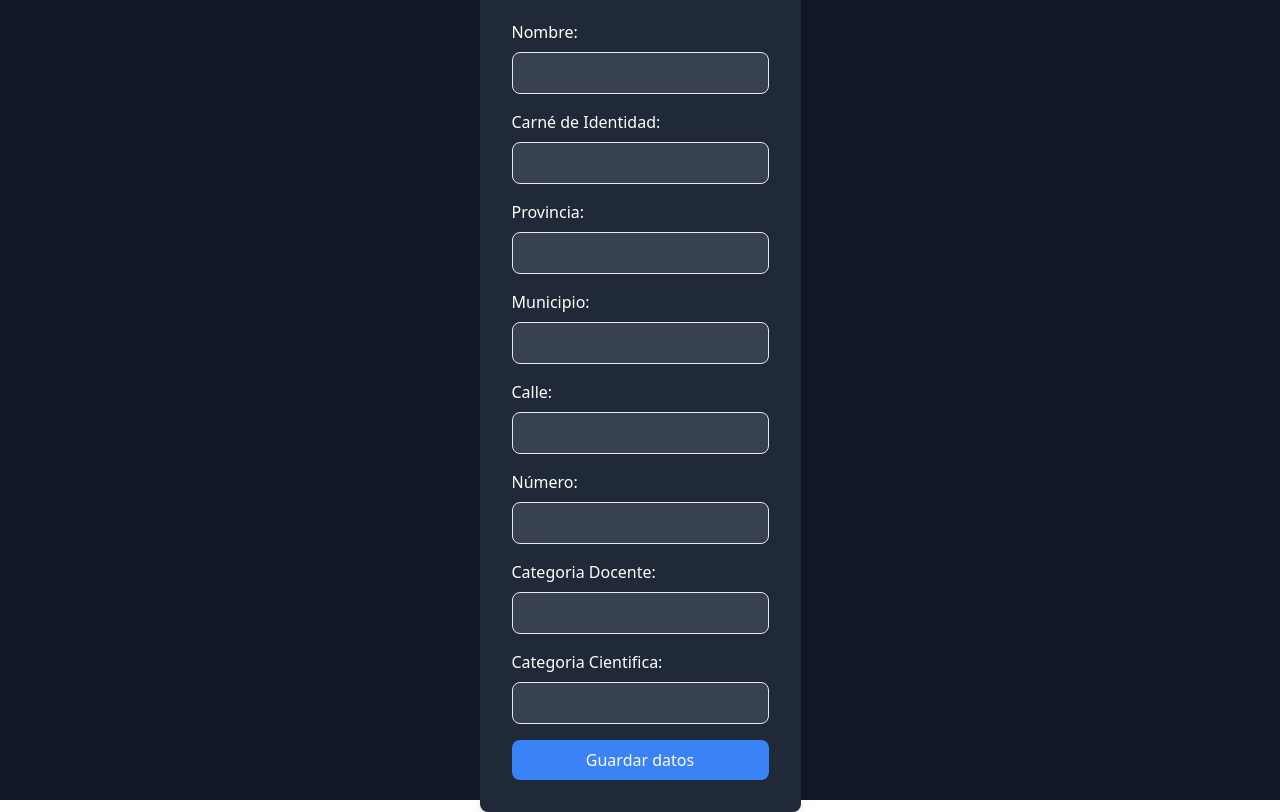
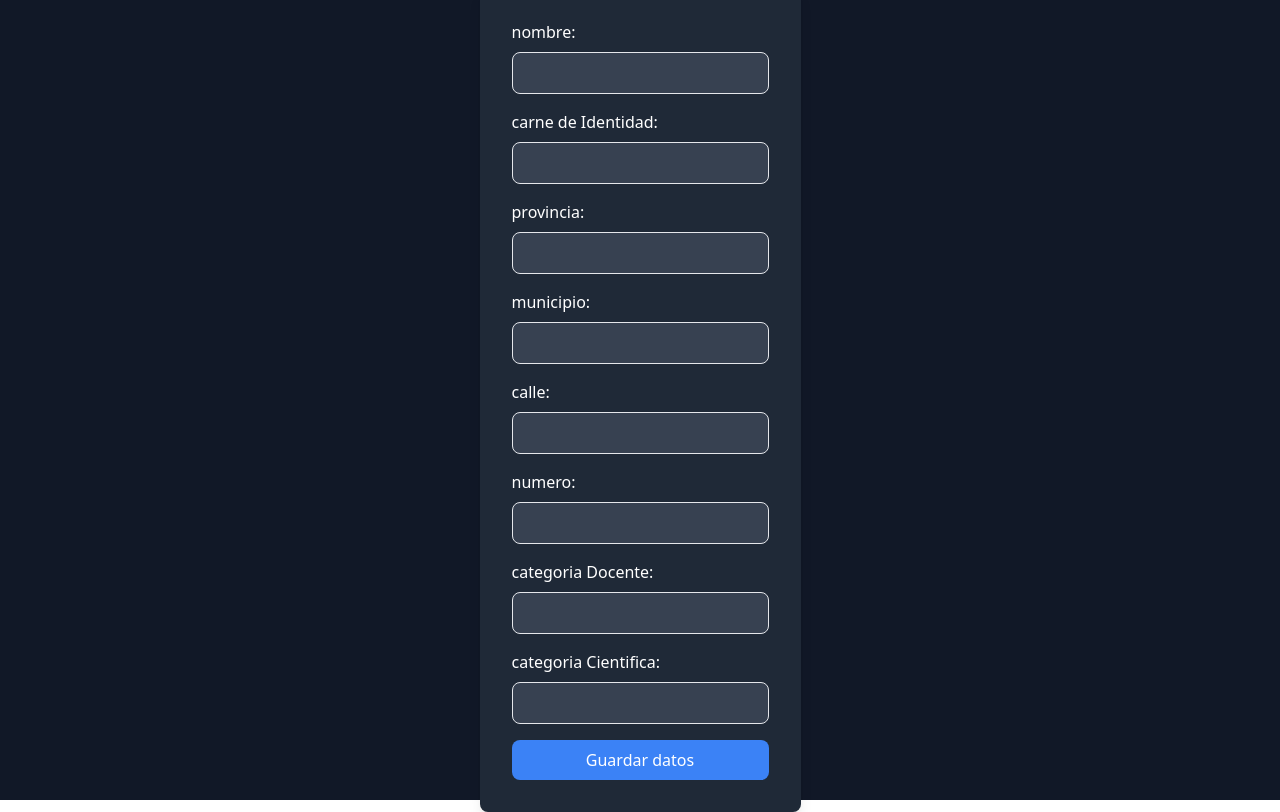
Before and after one commit to drewdev02/front_PW, a React (Vite) app: page /trabajadordocente in a window 1280 px wide. Built offline with nearby package versions, Linux system fonts and the light colour scheme.

Commit message:
agregado menu con las funcionalidades, cambios menores

```diff
--- /dev/null
+++ b/src/pages/component/customForm.tsx
@@ -0,0 +1,29 @@
+import CustomInput from "./CustomInput.tsx";
+
+export interface Props {
+    handleSubmit: (event: { preventDefault: () => void; }) => void;
+    data: Array<any>;
+
+}
+
+
+function CustomForm({handleSubmit, data}: Props) {
+    return (
+        <div className="flex justify-center items-center h-screen bg-gray-900 text-white">
+            <form onSubmit={handleSubmit} className="bg-gray-800 p-8 rounded-lg shadow-lg">
+                {data.map(e => <CustomInput
+                        id={e.id}
+                        value={e.value}
+                        label={e.label}
+                        onChange={e.onChange}
+                    />
+                )}
+                <button type="submit" className="w-full py-2 px-4 bg-blue-500 hover:bg-blue-600 rounded-lg">Guardar
+                    datos
+                </button>
+            </form>
+        </div>
+    )
+}
+
+export default CustomForm;
--- a/src/pages/login.tsx
+++ b/src/pages/login.tsx
@@ -1,10 +1,27 @@
 import {useState} from 'react';
 import axios, {HttpStatusCode} from "axios";
 import {loginUrl} from "../config.ts";
+import {Data} from "../types.ts";
+import CustomForm from "./component/customForm.tsx";
 
 function AuthForm() {
     const [user, setUser] = useState('');
     const [pass, setPass] = useState('');
+    const data: Array<Data> = [
+        {
+            id: "username",
+            label: "Usuario",
+            value: user,
+            onChange: e => setUser(e.target.value),
+        },
+        {
+            id: "password",
+            label: "Contraseña",
+            value: pass,
+            onChange: e => setPass(e.target.value),
+        }
+
+    ]
 
     const handleSubmit = async (event: { preventDefault: () => void }) => {
         event.preventDefault();
@@ -19,33 +36,7 @@ function AuthForm() {
     };
 
     return (
-        <div className="flex justify-center items-center h-screen bg-gray-900 text-white">
-            <form onSubmit={handleSubmit} className="bg-gray-800 p-8 rounded-lg shadow-lg">
-                <div className="mb-4">
-                    <label htmlFor="username" className="block mb-2">Usuario:</label>
-                    <input
-                        type="text"
-                        id="username"
-                        value={user}
-                        onChange={(e) => setUser(e.target.value)}
-                        className="w-full px-3 py-2 bg-gray-700 border rounded-lg text-white"
-                    />
-                </div>
-                <div className="mb-4">
-                    <label htmlFor="password" className="block mb-2">Contraseña:</label>
-                    <input
-                        type="password"
-                        id="password"
-                        value={pass}
-                        onChange={(e) => setPass(e.target.value)}
-                        className="w-full px-3 py-2 bg-gray-700 border rounded-lg text-white"
-                    />
-                </div>
-                <button type="submit" className="w-full py-2 px-4 bg-blue-500 hover:bg-blue-600 rounded-lg">Iniciar
-                    sesión
-                </button>
-            </form>
-        </div>
+        <CustomForm handleSubmit={handleSubmit} data={data}/>
     );
 }
 
--- a/src/pages/trabajador.tsx
+++ b/src/pages/trabajador.tsx
@@ -1,7 +1,9 @@
 import {useState} from 'react';
 import axios, {HttpStatusCode} from "axios";
 import {registerUrl} from "../config.ts";
-import CustomInput from "./component/CustomInput.tsx";
+import CustomForm from "./component/customForm.tsx";
+import {Data} from "../types.ts";
+
 
 function Trabajador() {
     const [nombre, setNombre] = useState('');
@@ -11,7 +13,7 @@ function Trabajador() {
     const [calle, setCalle] = useState('');
     const [numero, setNumero] = useState('');
 
-    const data = [
+    const data: Array<Data> = [
         {
             id: "nombre",
             label: "nombre",
@@ -20,7 +22,7 @@ function Trabajador() {
         },
         {
             id: "carneIdentidad",
-            label: "carneIdentidad",
+            label: "carne de Identidad",
             value: carneIdentidad,
             onChange: e => setCarneIdentidad(e.target.value),
         },
@@ -37,7 +39,7 @@ function Trabajador() {
             onChange: e => setMunicipio(e.target.value),
         },
         {
-            id: "calle",
+            id: "callee",
             label: "calle",
             value: calle,
             onChange: e => setCalle(e.target.value),
@@ -73,20 +75,7 @@ function Trabajador() {
     }
 
     return (
-        <div className="flex justify-center items-center h-screen bg-gray-900 text-white">
-            <form onSubmit={handleSubmit} className="bg-gray-800 p-8 rounded-lg shadow-lg">
-                {data.map(e => <CustomInput
-                        id={e.id}
-                        value={e.value}
-                        onChange={e.onChange}
-                        label={e.label}
-                    />
-                )}
-                <button type="submit" className="w-full py-2 px-4 bg-blue-500 hover:bg-blue-600 rounded-lg">Guardar
-                    datos
-                </button>
-            </form>
-        </div>
+        <CustomForm handleSubmit={handleSubmit} data={data}/>
     );
 }
 
--- a/src/pages/trabajadorDocente.tsx
+++ b/src/pages/trabajadorDocente.tsx
@@ -1,6 +1,8 @@
 import {useState} from 'react';
 import axios, {HttpStatusCode} from "axios";
 import {registerUrl} from "../config.ts";
+import {Data} from "../types.ts";
+import CustomForm from "./component/customForm.tsx";
 
 function TrabajadorDocente() {
     const [nombre, setNombre] = useState('');
@@ -12,7 +14,59 @@ function TrabajadorDocente() {
     const [categoriaDocente, setcategoriaDocente] = useState('');
     const [categoriaCientifica, setCategoriaCientifica] = useState('');
 
-    const handleSubmit = async (event: { preventDefault: () => void; }) => {
+    const data: Array<Data> = [
+        {
+            id: "nombre",
+            label: "nombre",
+            value: nombre,
+            onChange: e => setNombre(e.target.value),
+        },
+        {
+            id: "carneIdentidad",
+            label: "carne de Identidad",
+            value: carneIdentidad,
+            onChange: e => setCarneIdentidad(e.target.value),
+        },
+        {
+            id: "provincia",
+            label: "provincia",
+            value: provincia,
+            onChange: e => setProvincia(e.target.value),
+        },
+        {
+            id: "municipio",
+            label: "municipio",
+            value: municipio,
+            onChange: e => setMunicipio(e.target.value),
+        },
+        {
+            id: "callee",
+            label: "calle",
+            value: calle,
+            onChange: e => setCalle(e.target.value),
+        },
+        {
+            id: "numero",
+            label: "numero",
+            value: numero,
+            onChange: e => setNumero(e.target.value),
+        },
+        {
+            id: "categoriaDocente",
+            label: "categoria Docente",
+            value: categoriaDocente,
+            onChange: e => setcategoriaDocente(e.target.value),
+        },
+        {
+            id: "categoriaCientifica",
+            label: "categoria Cientifica",
+            value: categoriaCientifica,
+            onChange: e => setCategoriaCientifica(e.target.value),
+        },
+
+    ]
+
+    const handleSubmit = async (event: { preventDefault: () => void }) => {
         event.preventDefault();
         const res = await axios.post(registerUrl, {
                 nombre: nombre,
@@ -37,93 +91,7 @@ function TrabajadorDocente() {
     }
 
     return (
-        <div className="flex justify-center items-center h-screen bg-gray-900 text-white">
-            <form onSubmit={handleSubmit} className="bg-gray-800 p-8 rounded-lg shadow-lg">
-                <div className="mb-4">
-                    <label htmlFor="nombre" className="block mb-2">Nombre:</label>
-                    <input
-                        type="text"
-                        id="nombre"
-                        value={nombre}
-                        onChange={(e) => setNombre(e.target.value)}
-                        className="w-full px-3 py-2 bg-gray-700 border rounded-lg text-white"
-                    />
-                </div>
-                <div className="mb-4">
-                    <label htmlFor="carneIdentidad" className="block mb-2">Carné de Identidad:</label>
-                    <input
-                        type="text"
-                        id="carneIdentidad"
-                        value={carneIdentidad}
-                        onChange={(e) => setCarneIdentidad(e.target.value)}
-                        className="w-full px-3 py-2 bg-gray-700 border rounded-lg text-white"
-                    />
-                </div>
-                <div className="mb-4">
-                    <label htmlFor="provincia" className="block mb-2">Provincia:</label>
-                    <input
-                        type="text"
-                        id="provincia"
-                        value={provincia}
-                        onChange={(e) => setProvincia(e.target.value)}
-                        className="w-full px-3 py-2 bg-gray-700 border rounded-lg text-white"
-                    />
-                </div>
-                <div className="mb-4">
-                    <label htmlFor="municipio" className="block mb-2">Municipio:</label>
-                    <input
-                        type="text"
-                        id="municipio"
-                        value={municipio}
-                        onChange={(e) => setMunicipio(e.target.value)}
-                        className="w-full px-3 py-2 bg-gray-700 border rounded-lg text-white"
-                    />
-                </div>
-                <div className="mb-4">
-                    <label htmlFor="calle" className="block mb-2">Calle:</label>
-                    <input
-                        type="text"
-                        id="calle"
-                        value={calle}
-                        onChange={(e) => setCalle(e.target.value)}
-                        className="w-full px-3 py-2 bg-gray-700 border rounded-lg text-white"
-                    />
-                </div>
-                <div className="mb-4">
-                    <label htmlFor="numero" className="block mb-2">Número:</label>
-                    <input
-                        type="text"
-                        id="numero"
-                        value={numero}
-                        onChange={(e) => setNumero(e.target.value)}
-                        className="w-full px-3 py-2 bg-gray-700 border rounded-lg text-white"
-                    />
-                </div>
-                <div className="mb-4">
-                    <label htmlFor="categoriaDocente" className="block mb-2">Categoria Docente:</label>
-                    <input
-                        type="text"
-                        id="numero"
-                        value={categoriaDocente}
-                        onChange={(e) => setcategoriaDocente(e.target.value)}
-                        className="w-full px-3 py-2 bg-gray-700 border rounded-lg text-white"
-                    />
-                </div>
-                <div className="mb-4">
-                    <label htmlFor="categoriaCientifica" className="block mb-2">Categoria Cientifica:</label>
-                    <input
-                        type="text"
-                        id="numero"
-                        value={categoriaCientifica}
-                        onChange={(e) => setCategoriaCientifica(e.target.value)}
-                        className="w-full px-3 py-2 bg-gray-700 border rounded-lg text-white"
-                    />
-                </div>
-                <button type="submit" className="w-full py-2 px-4 bg-blue-500 hover:bg-blue-600 rounded-lg">Guardar
-                    datos
-                </button>
-            </form>
-        </div>
+        <CustomForm handleSubmit={handleSubmit} data={data}/>
     );
 }
 
--- a/src/pages/trabajadorNoDocente.tsx
+++ b/src/pages/trabajadorNoDocente.tsx
@@ -1,6 +1,8 @@
 import {useState} from 'react';
 import axios, {HttpStatusCode} from "axios";
 import {registerUrl} from "../config.ts";
+import {Data} from "../types.ts";
+import CustomForm from "./component/customForm.tsx";
 
 function TrabajadorNoDocente() {
     const [nombre, setNombre] = useState('');
@@ -11,6 +13,56 @@ function TrabajadorNoDocente() {
     const [numero, setNumero] = useState('');
     const [nivelEscolaridad, setNivelEscolaridad] = useState('');
     const [ocupacion, setOcupacion] = useState('');
+    const data: Array<Data> = [
+        {
+            id: "nombre",
+            label: "Nombre",
+            value: nombre,
+            onChange: e => setNombre(e.target.value),
+        },
+        {
+            id: "carneIdentidad",
+            label: "carne de Identidad",
+            value: carneIdentidad,
+            onChange: e => setCarneIdentidad(e.target.value),
+        },
+        {
+            id: "provincia",
+            label: "Provincia",
+            value: provincia,
+            onChange: e => setProvincia(e.target.value),
+        },
+        {
+            id: "municipio",
+            label: "Municipio",
+            value: municipio,
+            onChange: e => setMunicipio(e.target.value),
+        },
+        {
+            id: "callee",
+            label: "Calle",
+            value: calle,
+            onChange: e => setCalle(e.target.value),
+        },
+        {
+            id: "numero",
+            label: "Numero",
+            value: numero,
+            onChange: e => setNumero(e.target.value),
+        },
+        {
+            id: "NivelEscolaridad",
+            label: "Nivel de Escolaridad",
+            value: nivelEscolaridad,
+            onChange: e => setNivelEscolaridad(e.target.value),
+        },
+        {
+            id: "Ocupacion",
+            label: "Ocupacion",
+            value: ocupacion,
+            onChange: e => setOcupacion(e.target.value),
+        }
+    ]
 
     const handleSubmit = async (event: { preventDefault: () => void; }) => {
         event.preventDefault();
@@ -37,93 +89,7 @@ function TrabajadorNoDocente() {
     }
 
     return (
-        <div className="flex justify-center items-center h-screen bg-gray-900 text-white">
-            <form onSubmit={handleSubmit} className="bg-gray-800 p-8 rounded-lg shadow-lg">
-                <div className="mb-4">
-                    <label htmlFor="nombre" className="block mb-2">Nombre:</label>
-                    <input
-                        type="text"
-                        id="nombre"
-                        value={nombre}
-                        onChange={(e) => setNombre(e.target.value)}
-                        className="w-full px-3 py-2 bg-gray-700 border rounded-lg text-white"
-                    />
-                </div>
-                <div className="mb-4">
-                    <label htmlFor="carneIdentidad" className="block mb-2">Carné de Identidad:</label>
-                    <input
-                        type="text"
-                        id="carneIdentidad"
-                        value={carneIdentidad}
-                        onChange={(e) => setCarneIdentidad(e.target.value)}
-                        className="w-full px-3 py-2 bg-gray-700 border rounded-lg text-white"
-                    />
-                </div>
-                <div className="mb-4">
-                    <label htmlFor="provincia" className="block mb-2">Provincia:</label>
-                    <input
-                        type="text"
-                        id="provincia"
-                        value={provincia}
-                        onChange={(e) => setProvincia(e.target.value)}
-                        className="w-full px-3 py-2 bg-gray-700 border rounded-lg text-white"
-                    />
-                </div>
-                <div className="mb-4">
-                    <label htmlFor="municipio" className="block mb-2">Municipio:</label>
-                    <input
-                        type="text"
-                        id="municipio"
-                        value={municipio}
-                        onChange={(e) => setMunicipio(e.target.value)}
-                        className="w-full px-3 py-2 bg-gray-700 border rounded-lg text-white"
-                    />
-                </div>
-                <div className="mb-4">
-                    <label htmlFor="calle" className="block mb-2">Calle:</label>
-                    <input
-                        type="text"
-                        id="calle"
-                        value={calle}
-                        onChange={(e) => setCalle(e.target.value)}
-                        className="w-full px-3 py-2 bg-gray-700 border rounded-lg text-white"
-                    />
-                </div>
-                <div className="mb-4">
-                    <label htmlFor="numero" className="block mb-2">Número:</label>
-                    <input
-                        type="text"
-                        id="numero"
-                        value={numero}
-                        onChange={(e) => setNumero(e.target.value)}
-                        className="w-full px-3 py-2 bg-gray-700 border rounded-lg text-white"
-                    />
-                </div>
-                <div className="mb-4">
-                    <label htmlFor="NivelEscolaridad" className="block mb-2">Nivel Escolaridad:</label>
-                    <input
-                        type="text"
-                        id="numero"
-                        value={nivelEscolaridad}
-                        onChange={(e) => setNivelEscolaridad(e.target.value)}
-                        className="w-full px-3 py-2 bg-gray-700 border rounded-lg text-white"
-                    />
-                </div>
-                <div className="mb-4">
-                    <label htmlFor="Ocupacion" className="block mb-2">Ocupacion:</label>
-                    <input
-                        type="text"
-                        id="numero"
-                        value={ocupacion}
-                        onChange={(e) => setOcupacion(e.target.value)}
-                        className="w-full px-3 py-2 bg-gray-700 border rounded-lg text-white"
-                    />
-                </div>
-                <button type="submit" className="w-full py-2 px-4 bg-blue-500 hover:bg-blue-600 rounded-lg">Guardar
-                    datos
-                </button>
-            </form>
-        </div>
+        <CustomForm handleSubmit={handleSubmit} data={data}/>
     );
 }
 
--- /dev/null
+++ b/src/types.ts
@@ -0,0 +1,13 @@
+import {SetStateAction} from "react";
+
+export type Data = {
+    id: string;
+    label: string;
+    value: string;
+    onChange: (event: { target: { value: SetStateAction<string> } }) => void;
+}
+export type MenuOptions = {
+    id: string
+    label: string;
+    link: string;
+}
```
Also changed, not shown: src/main.tsx (+30 -1 lines), src/pages/component/menu.tsx (added, +40 -0 lines).
